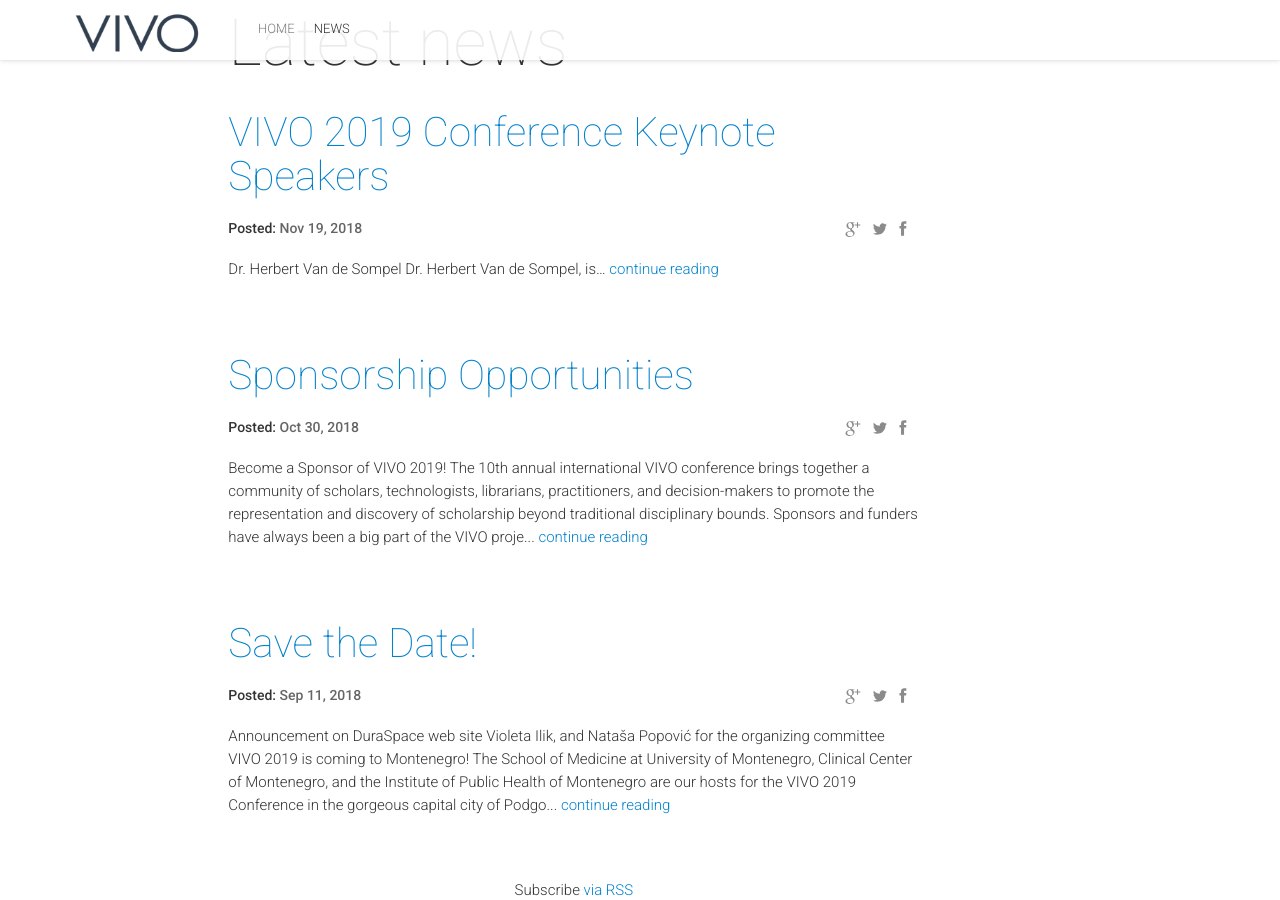
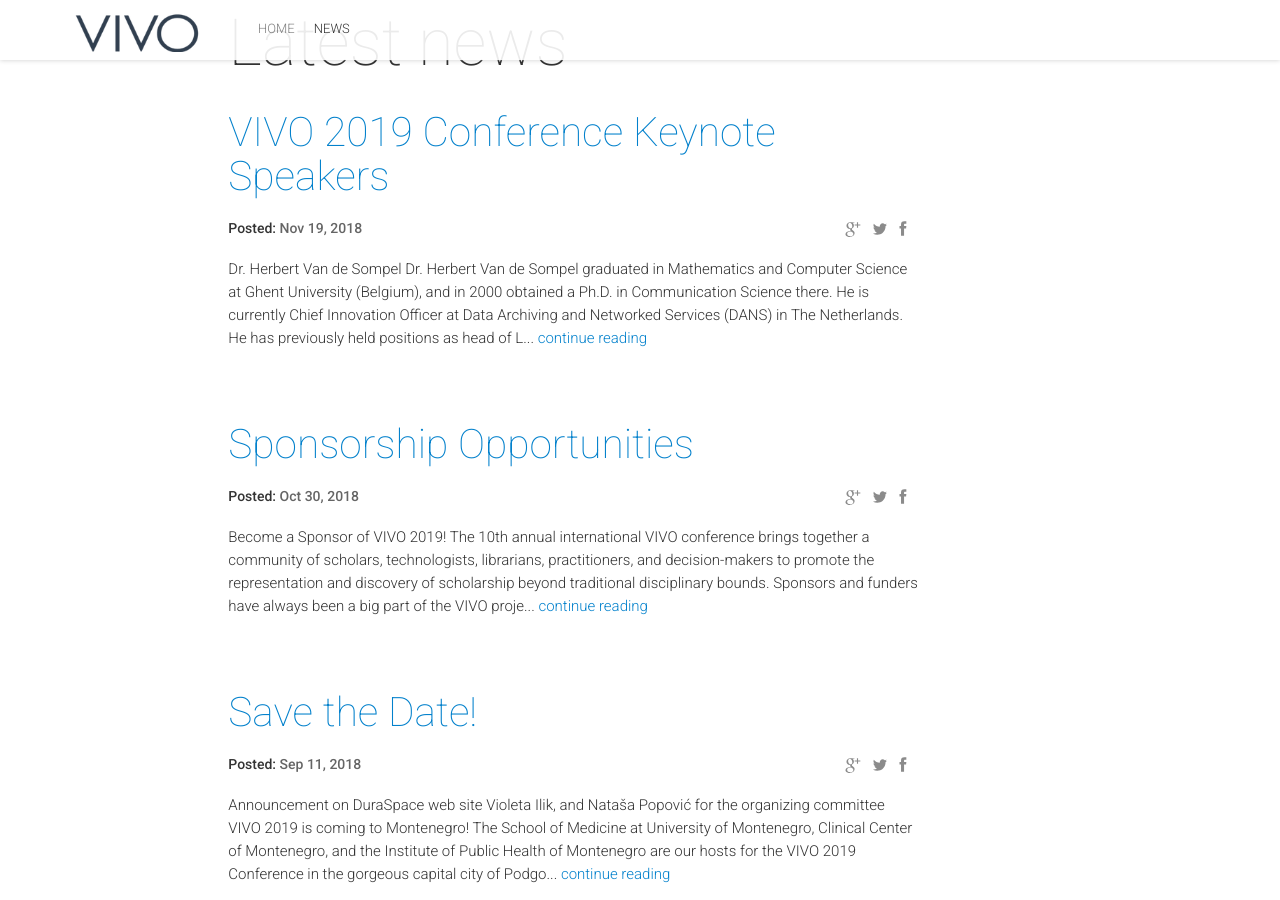
Before and after one commit to vivoconference/vivo2020, a Jekyll site: the page built from news.html, in a window 1280 px wide and 900 px high, scrolled down 449 px. Built offline with Jekyll 4.4.1, drawn with Linux system fonts in a browser that asks for light colours; nearby versions of some CDN libraries; comment, search, counter and statistics services are not loaded.

Commit message:
Update 2018-11-19-keynotes.markdown

```diff
--- a/news/_posts/2018-11-19-keynotes.markdown
+++ b/news/_posts/2018-11-19-keynotes.markdown
@@ -9,4 +9,6 @@
 
 ![Dr. Herbert Van de Sompel](/img/people/hvds.jpg){:width="240px"}
 
-[Dr. Herbert Van de Sompel](https://connects.catalyst.harvard.edu/profiles/display/person/32213), is...
+[Dr. Herbert Van de Sompel](https://connects.catalyst.harvard.edu/profiles/display/person/32213) graduated in Mathematics and Computer Science at Ghent University (Belgium), and in 2000 obtained a Ph.D. in Communication Science there. He is currently Chief Innovation Officer at Data Archiving and Networked Services (DANS) in The Netherlands. He has previously held positions as head of Library Automation at Ghent University, Visiting Professor in Computer Science at Cornell University, Director of e-Strategy and Programmes at the British Library, and information scientist at the Research Library of the Los Alamos National Laboratory where he was the team leader of the Prototyping Team.
+
+Herbert has played a major role in creating the Open Archives Initiative Protocol for Metadata Harvesting (OAI-PMH), the Open Archives Initiative Object Reuse & Exchange specifications (OAI-ORE), the OpenURL Framework for Context-Sensitive Services (ANSI/NISO Z39.88-2004), the SFX linking server, the bX scholarly recommender service, info URI (RFC 4452), Open Annotation (W3C Community Group specification), ResourceSync (ANSI/NISO Z39.99-2014), Memento "time travel for the Web" (RFC 7089), Robust Links, and Signposting the Scholarly Web.
```
